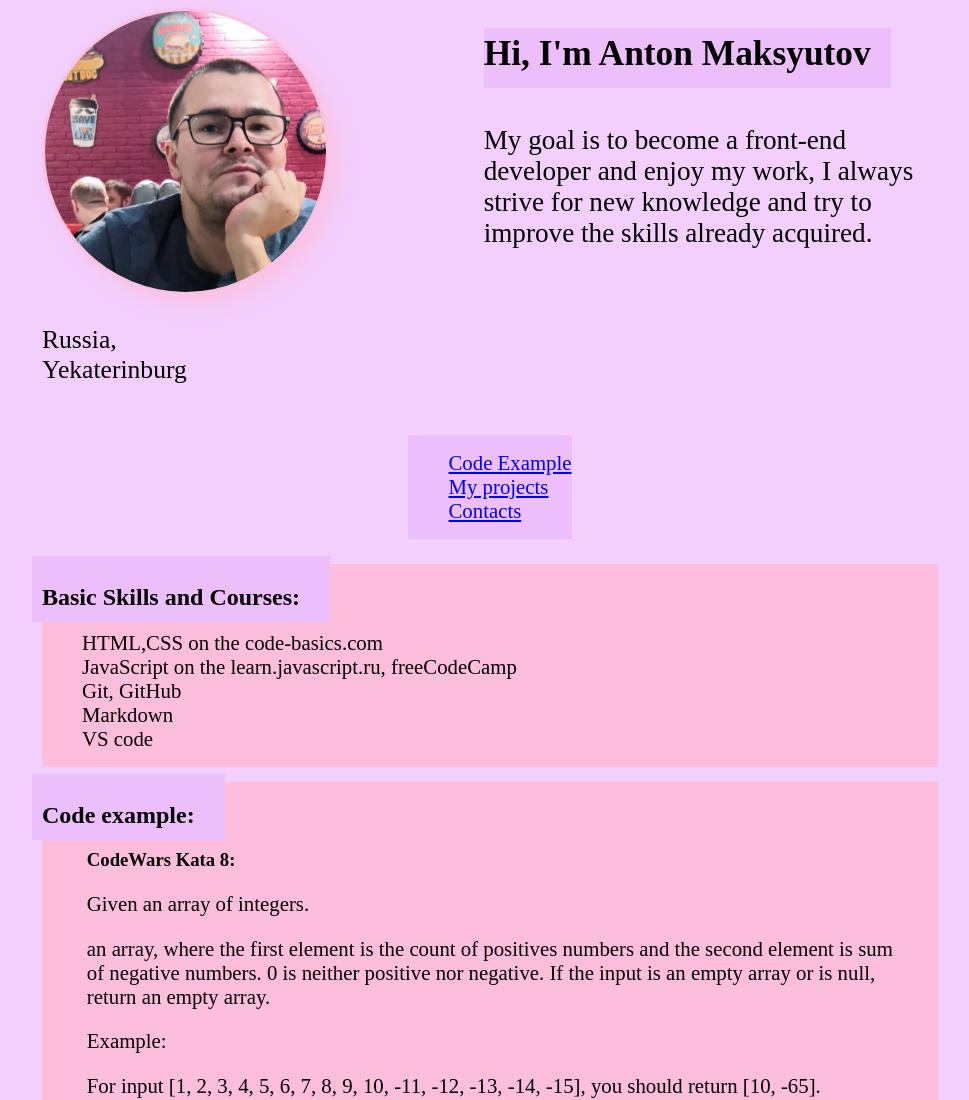
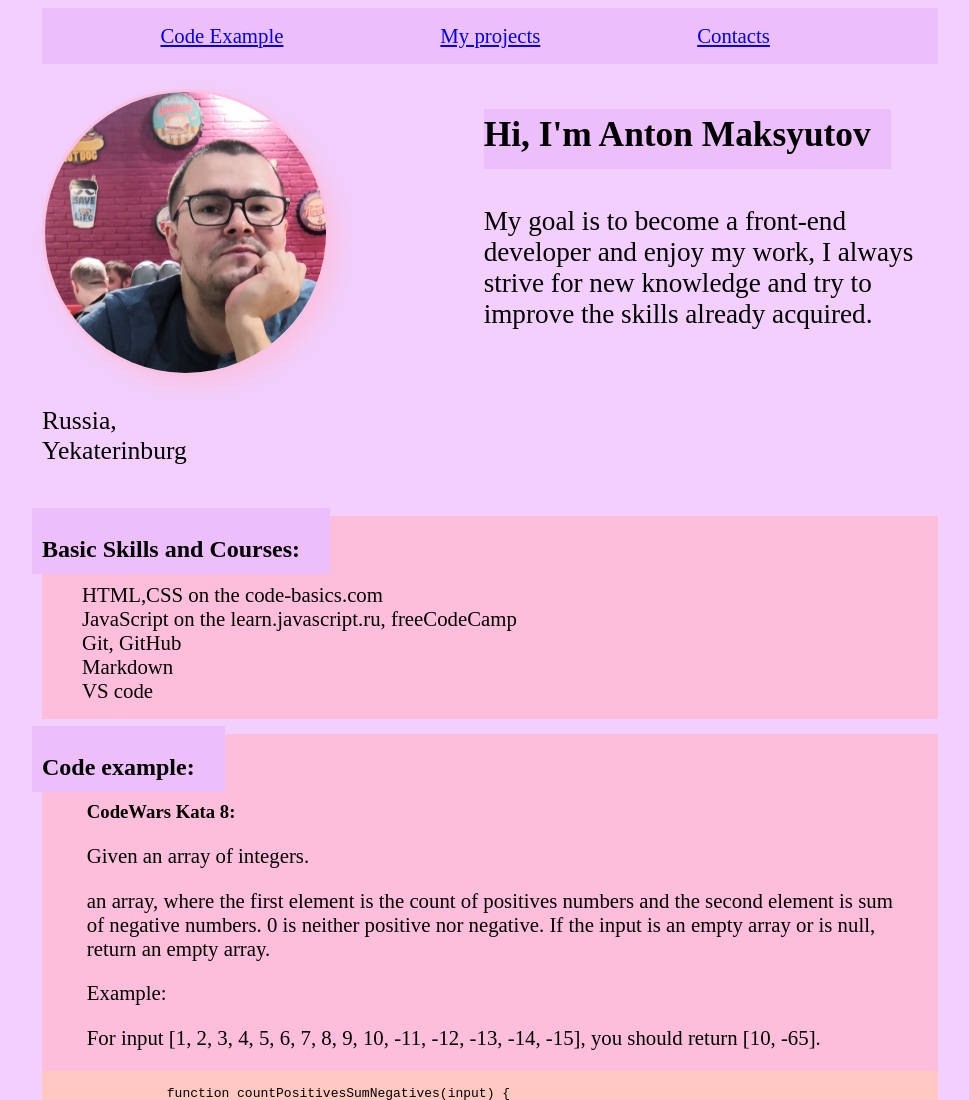
Before and after one commit to AntonMaksyutov/rsschool-cv, a plain HTML site: page index.html in a window 1280 px wide. Shown: the top 1100 px of the page, without its empty margins (150-1119 px from the left). Drawn offline with Linux system fonts and the light colour scheme.

Commit message:
docs: change nav

```diff
--- a/index.html
+++ b/index.html
@@ -7,6 +7,13 @@
         <title>CV</title>
     </head>
     <body>
+        <nav class="menu">
+            <ul class="nav_ul">
+                <li><a href="#code">Code Example</a></li>
+                <li><a href='#project'>My projects</a></li>
+                <li><a href="#foot">Contacts</a></li>
+            </ul>
+        </nav>
         <header>
             <div class="head">
                 <div>
@@ -20,13 +27,6 @@
                     I always strive for new knowledge and try to improve the skills already acquired.</p>
             </div>
         </header>
-        <nav class="menu">
-           <ul>
-            <li><a href="#code">Code Example</a></li>
-            <li><a href='#project'>My projects</a></li>
-            <li><a href="#foot">Contacts</a></li>
-           </ul>
-        </nav>
         <main>
             <div class="education backcolor">
                 <h2><span class="headpath">Basic Skills and Courses:</span></h2>
--- a/styles/style.css
+++ b/styles/style.css
@@ -105,6 +105,14 @@ footer {
 
 .menu {
     background-color:#ECBEFA;
+    width: 70vw;
+}
+
+.nav_ul {
+    display: flex;
+    flex-grow: 1;
+    justify-content: space-around;
+    margin-right: 10%;
 }
 
 @media (max-width: 575px) {
```
